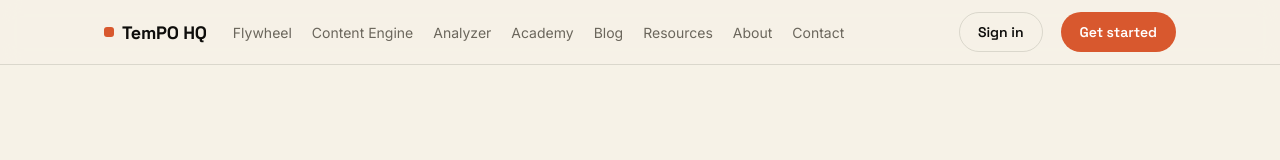
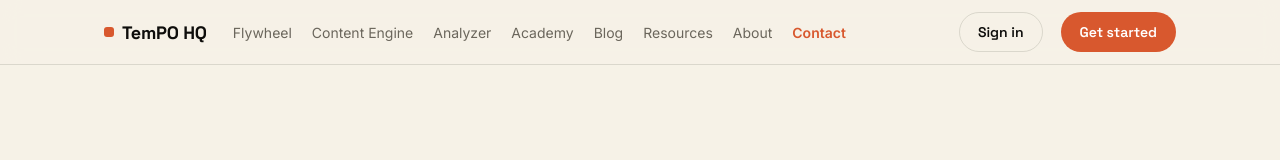
Before and after one commit to insightsmm/foundation-app, a Next.js app in the folder foundation-app/: page /contact in a window 1280 px wide. Shown: the top 160 px of the page. Built offline with nearby package versions, Linux system fonts and the light colour scheme.

Commit message:
Enhance navigation links with current page indicationHighlight active page in top nav menu

```diff
--- a/foundation-app/app/site-shell.tsx
+++ b/foundation-app/app/site-shell.tsx
@@ -1,4 +1,4 @@
-import Link from 'next/link';
+'use client';import Link from 'next/link';import { usePathname } from 'next/navigation';
 
 const NAV: [string, string][] = [
   ['/flywheel', 'Flywheel'],
@@ -11,14 +11,14 @@ const NAV: [string, string][] = [
   ['/contact', 'Contact'],
 ];
 
-export default function SiteShell({ children }: { children: React.ReactNode }) {
+export default function SiteShell({ children }: { children: React.ReactNode }) {const pathname = usePathname();
   return (
     <div className="site">
       <nav className="site-nav">
         <div className="wrap2 row2">
           <Link href="/" className="logo2"><span className="dot" />TemPO HQ</Link>
           <div className="site-links">
-            {NAV.map(([h, l]) => <Link key={h} href={h}>{l}</Link>)}
+            {NAV.map(([h, l]) => <Link key={h} href={h} aria-current={pathname === h ? 'page' : undefined} style={pathname === h ? { color: 'var(--t-acc)', fontWeight: 700 } : undefined}>{l}</Link>)}
           </div>
           <div className="nav-spacer" />
           <Link href="/login" className="btn2 ghost">Sign in</Link>
```
